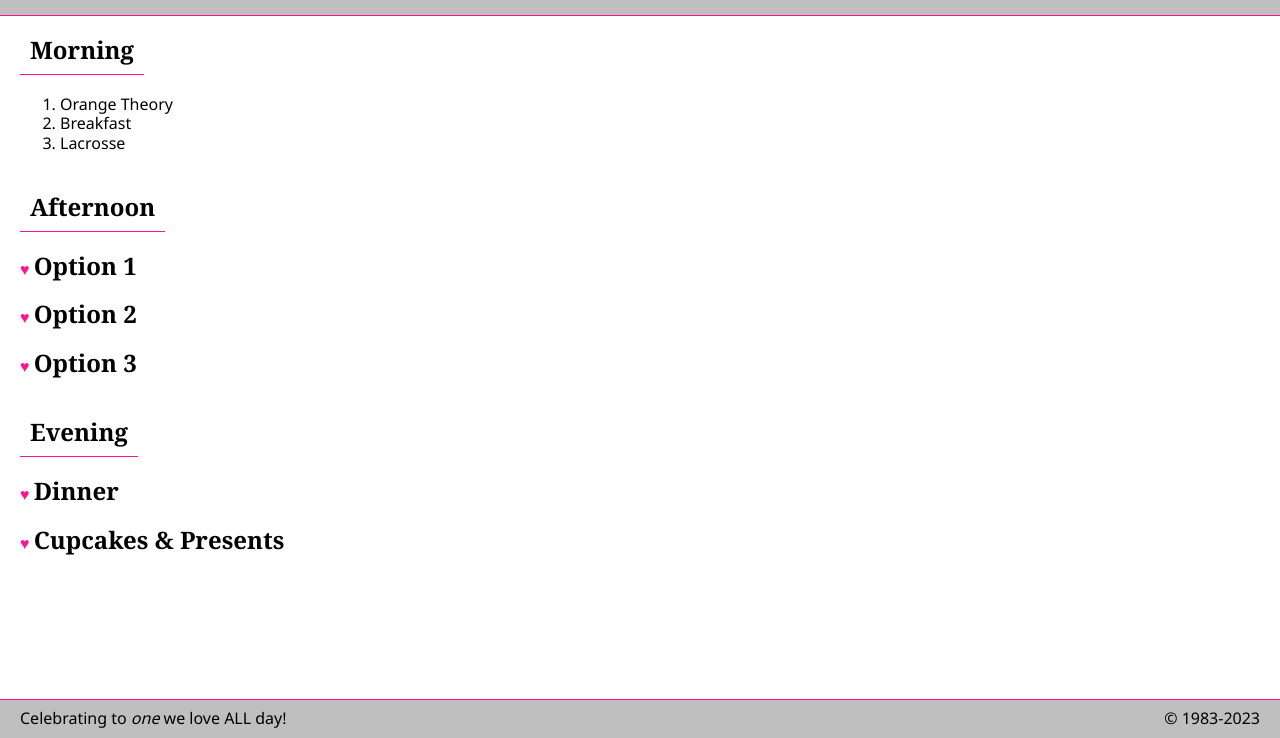
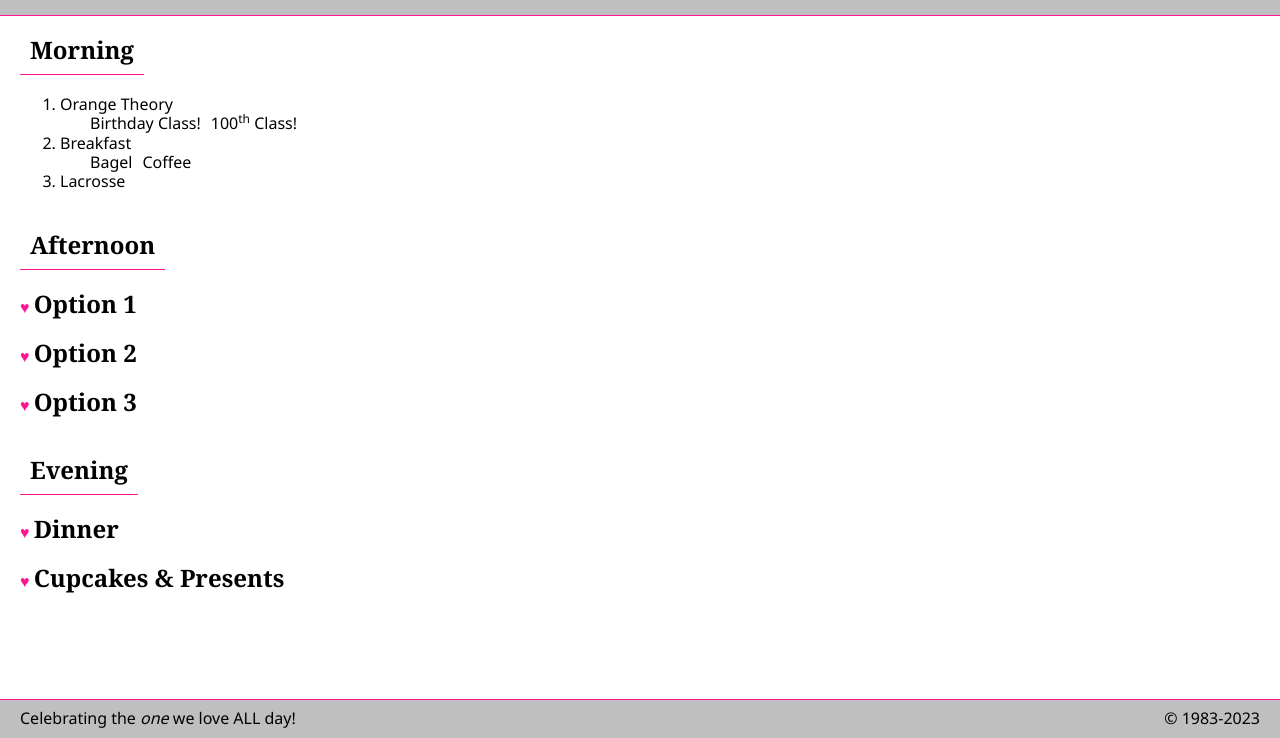
Before and after one commit to tom-schisler/choose-adventure, a plain HTML site: page index.html in a window 1280 px wide. Shown: the part 62-800 px from the top of the page. Drawn offline with Linux system fonts and the light colour scheme.

Commit message:
Fix typos

```diff
--- a/index.html
+++ b/index.html
@@ -17,8 +17,17 @@
             <section id="morning">
                 <h2>Morning</h2>
                 <ol>
-                    <li>Orange Theory</li>
-                    <li>Breakfast</li>
+                    <li>Orange Theory
+                        <ul>
+                            <li>Birthday Class!</li>
+                            <li>100<sup>th</sup> Class!</li>
+                        </ul></li>
+                    <li>Breakfast
+                        <ul>
+                            <li>Bagel</li>
+                            <li>Coffee</li>
+                        </ul>
+                    </li>
                     <li>Lacrosse</li>
                 </ol>
             </section>
@@ -147,7 +156,7 @@
 
         </main>
         <footer>
-            <p>Celebrating to <em>one</em> we love ALL day!</p>
+            <p>Celebrating the <em>one</em> we love ALL day!</p>
             <p>&copy; 1983-2023</p>
         </footer>
 
--- a/scss/_html.scss
+++ b/scss/_html.scss
@@ -10,11 +10,9 @@ h1, h2, h3, h4, h5, h6 {
     padding: 0;
 }
 
-
-
 ul {
-    margin: 0 var(--spacing);
-    padding: 0 var(--spacing);
+    margin: 0 var(--spacing) 0 calc(var(--spacing)/2);
+    padding: 0 var(--spacing) 0 calc(var(--spacing)/2);
     list-style: none;
     display: flex;
     &:not(:last-of-type) {
@@ -22,13 +20,12 @@ ul {
     }
     li {
         margin: 0;
-        padding: 0 calc(var(--spacing)/2);
+        padding: 0 0 0 calc(var(--spacing)/2);
         &:not(:last-of-type) {
             padding-inline-end: 0;
         }
     }
 }
-
 
 section {
     margin: 0;
```
Also changed, not shown: css/main.css.
